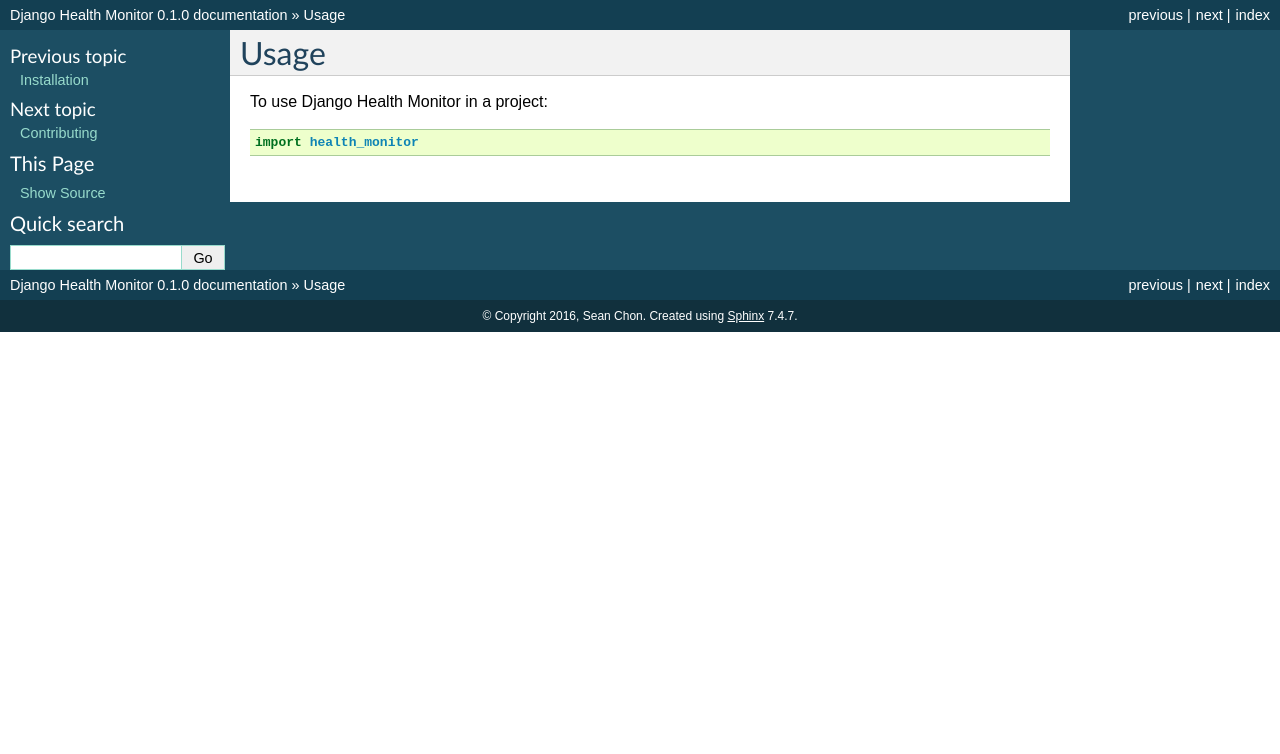
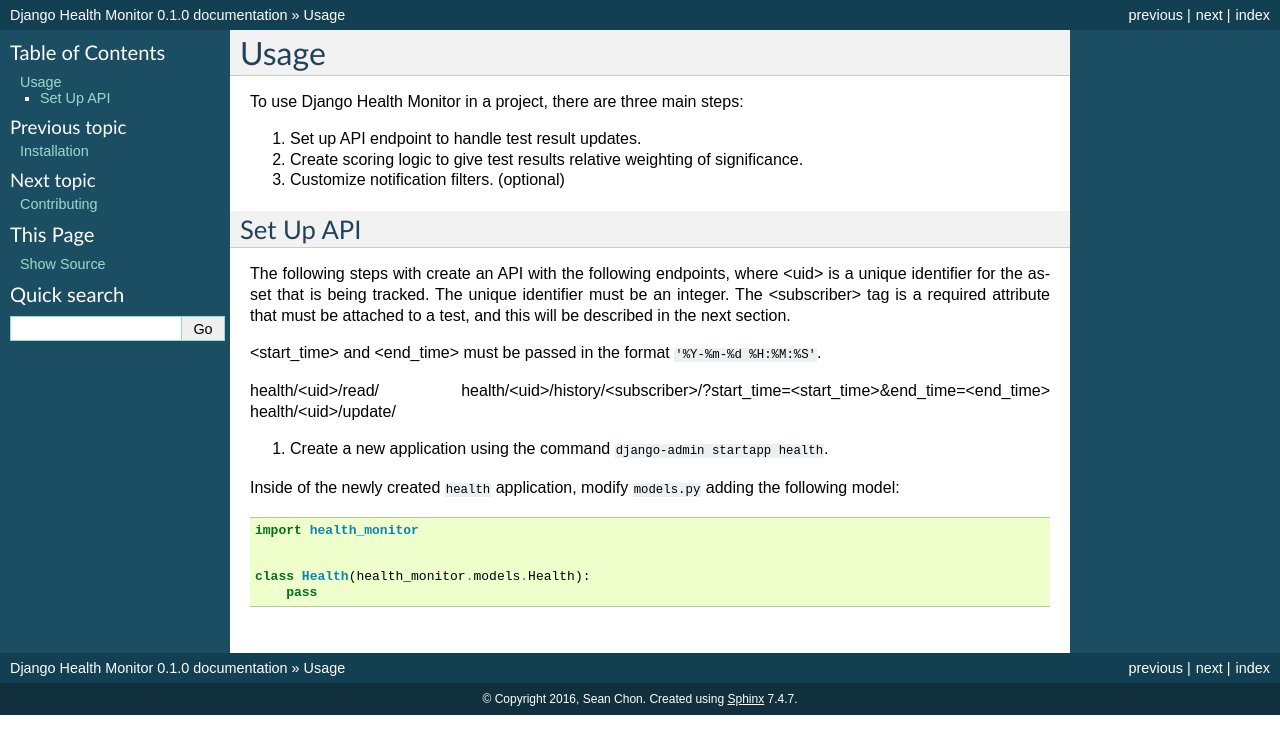
Before and after one commit to gracenote/django-health-monitor, a Sphinx documentation site: the page built from docs/usage.rst, in a window 1280 px wide. Shown: the top 754 px of the page. Built offline with Sphinx 7.4.7, drawn with Linux system fonts in a browser that asks for light colours.

Commit message:
Add some preliminary documentation.

```diff
--- a/docs/usage.rst
+++ b/docs/usage.rst
@@ -2,6 +2,35 @@
 Usage
 ========
 
-To use Django Health Monitor in a project::
+To use Django Health Monitor in a project, there are three main steps:
+
+1. Set up API endpoint to handle test result updates.
+2. Create scoring logic to give test results relative weighting of significance.
+3. Customize notification filters. (optional)
+
+
+Set Up API
+----------
+
+The following steps with create an API with the following endpoints, where <uid>
+is a unique identifier for the asset that is being tracked. The unique identifier
+must be an integer. The <subscriber> tag is a required attribute that must be attached
+to a test, and this will be described in the next section.
+
+<start_time> and <end_time> must be passed in the format ``'%Y-%m-%d %H:%M:%S'``.
+
+health/<uid>/read/
+health/<uid>/history/<subscriber>/?start_time=<start_time>&end_time=<end_time>
+health/<uid>/update/
+
+
+1. Create a new application using the command ``django-admin startapp health``.
+
+Inside of the newly created ``health`` application, modify ``models.py`` adding
+the following model::
 
     import health_monitor
+
+
+    class Health(health_monitor.models.Health):
+        pass
```
